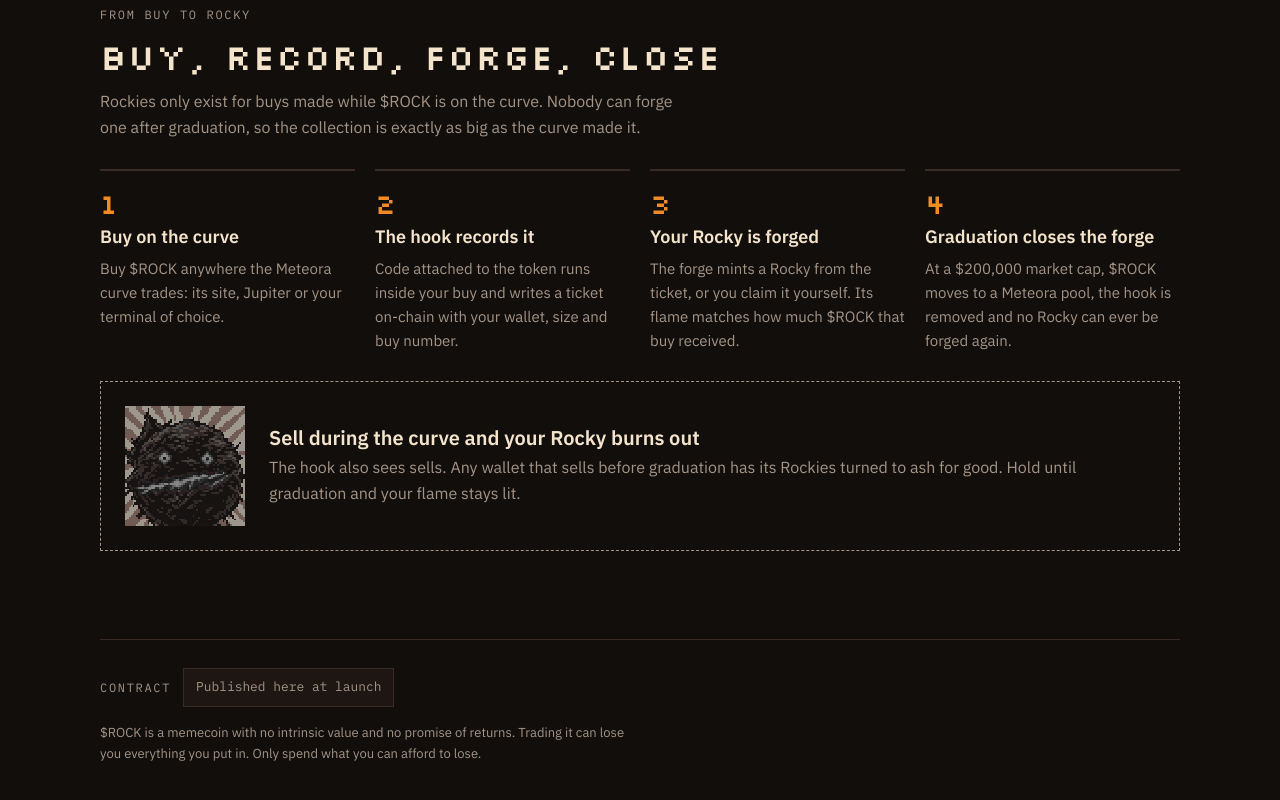
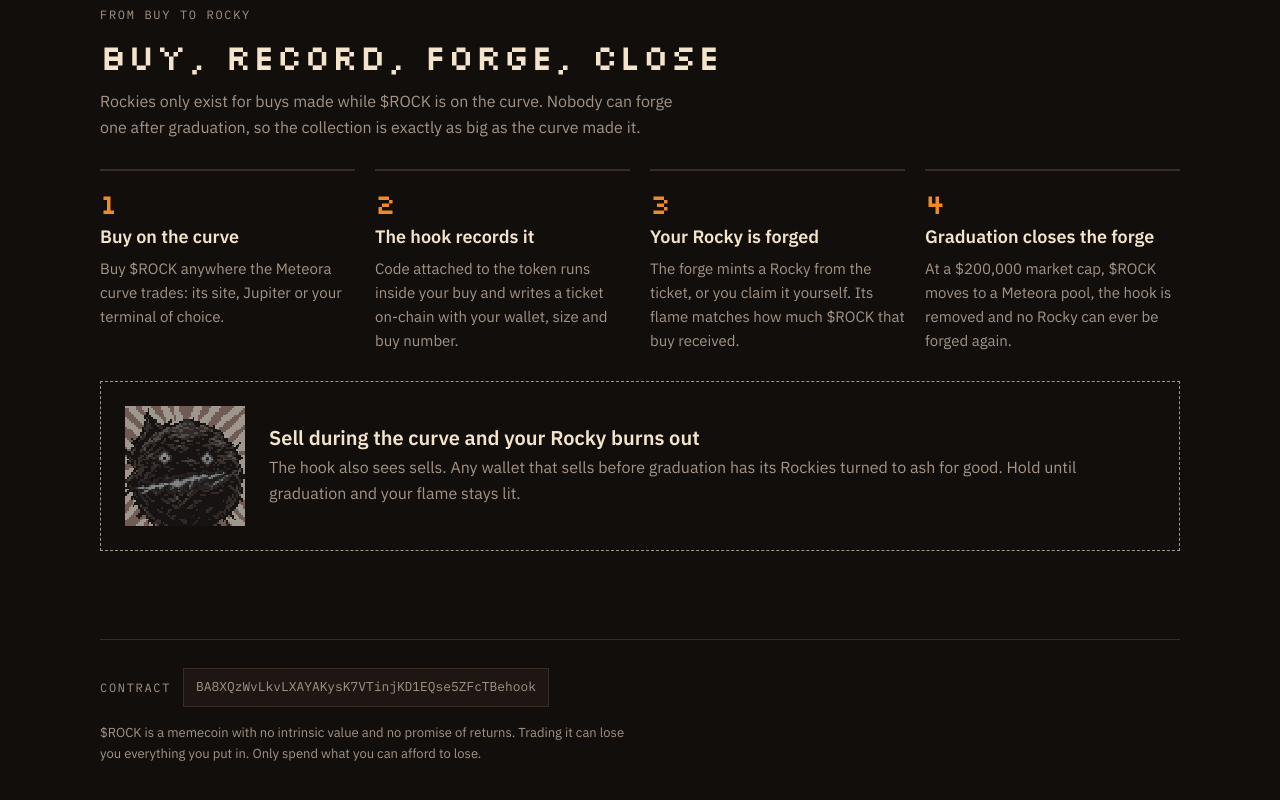
Before and after one commit to devsolusd1/rockhook, a plain HTML site: page index.html in a window 1280 px wide. Shown: the part 872-1672 px from the top of the page. Drawn offline with Linux system fonts and the light colour scheme.

Commit message:
Show the token mint BA8XQzWvLkvLXAYAKysK7VTinjKD1EQse5ZFcTBehook on the site

```diff
--- a/index.html
+++ b/index.html
@@ -708,7 +708,7 @@
     rpc: params.get('rpc')
       || (/(^|\.)rockhook\.fun$|\.vercel\.app$/.test(location.hostname) ? `${location.origin}/api/rpc` : 'https://api.mainnet-beta.solana.com'),
     // The $ROCK mint, filled in at launch.
-    mint: params.get('mint') || '',
+    mint: params.get('mint') || 'BA8XQzWvLkvLXAYAKysK7VTinjKD1EQse5ZFcTBehook',
     program: '342z5Sawvar7fcAiyt9J82ysEYs5rGaJp5wuH27Q9AAS',
   };
   const CORE = 'CoREENxT6tW1HoK8ypY1SxRMZTcVPm7R94rH4PZNhX7d';
```
